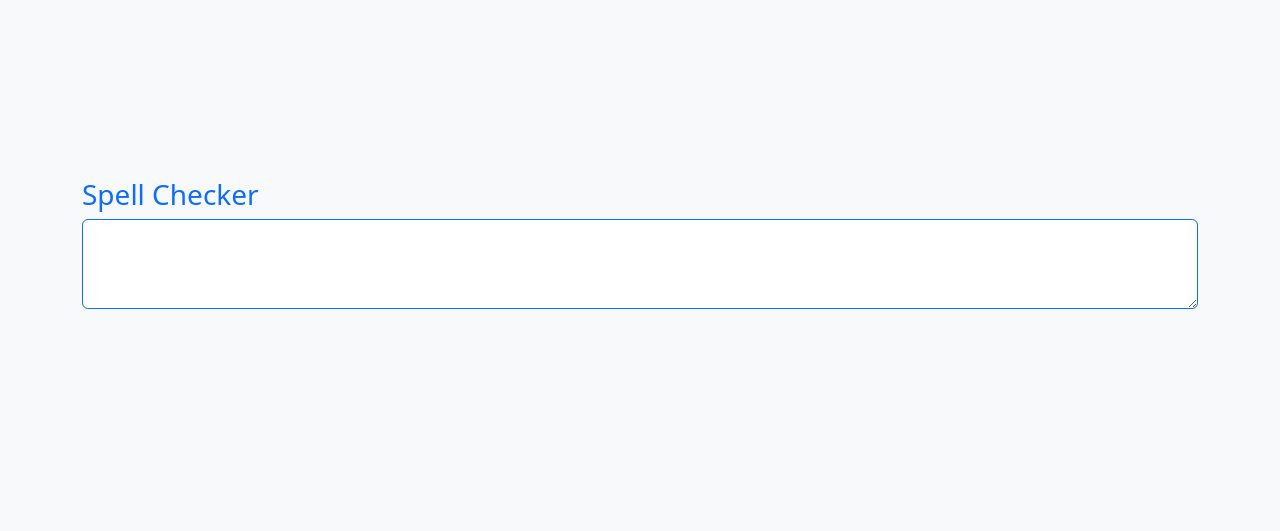
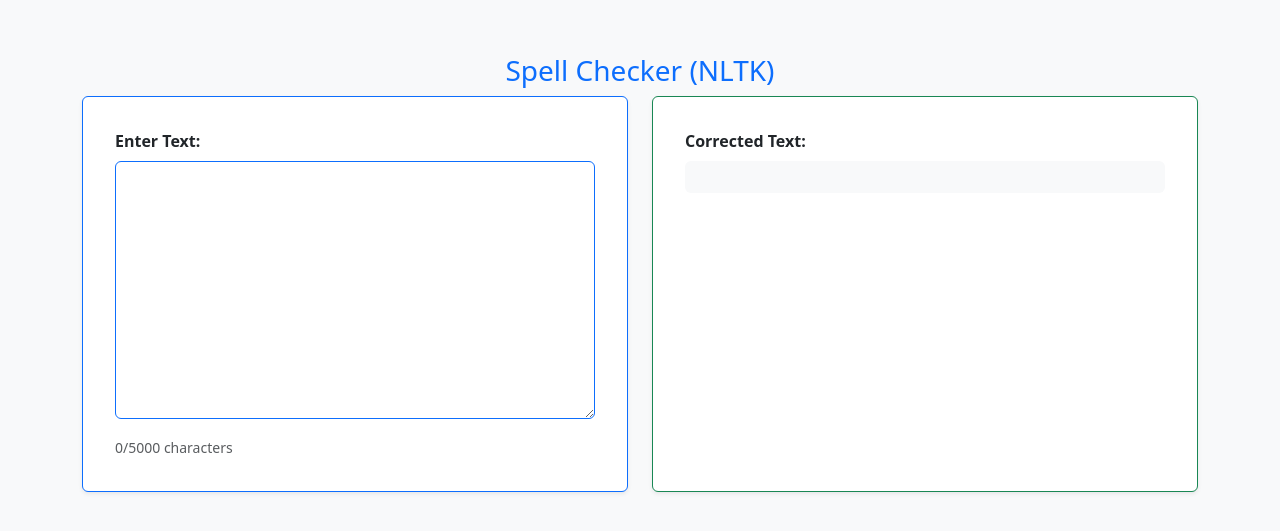
Before and after one commit to everhettoo/spelling-correction-webui, a React (Create React App) app: page / in a window 1280 px wide. Shown: the part 139-670 px from the top of the page. Built offline with nearby package versions, Linux system fonts and the light colour scheme.

Commit message:
phang ui update

```diff
--- a/src/components/TextCorrectionInput.js
+++ b/src/components/TextCorrectionInput.js
@@ -1,111 +1,116 @@
 import React, { useState, useEffect } from "react";
 import axios from "axios";
-import { Container, Form, Dropdown } from "react-bootstrap";
+import { Container, Form, Card, Row, Col, Badge, Button } from "react-bootstrap";
 
 const TextCorrectionInput = () => {
-  const [text, setText] = useState("");
-  const [corrections, setCorrections] = useState(new Map());
+  const [inputText, setInputText] = useState("");
+  const [corrections, setCorrections] = useState({});
   const [selectedWord, setSelectedWord] = useState(null);
   const [suggestions, setSuggestions] = useState([]);
+  const [showSuggestions, setShowSuggestions] = useState(false);
 
   useEffect(() => {
-    if (text.trim()) {
+    if (inputText.trim()) {
       axios
-        .post("http://localhost:8080/api/process1", { text })
+        .post("http://localhost:8000/review", { input_text: inputText })
         .then(response => {
-          console.log("Backend Response:", response.data.doc);
-
-          let paragraphs = response.data.doc.paragraphs;
-          let input = "";
-          let token_suggestion = new Map();
-
-          paragraphs.forEach(paragraph => {
+          let tokenSuggestions = {};
+          response.data.doc.paragraphs.forEach(paragraph => {
             paragraph.sentences.forEach(sentence => {
               sentence.tokens.forEach(token => {
-                input += " " + token.source;
-
-                if (token.suggestions) {
-                  let suggestion_list = token.suggestions;
-                  let newSuggestions = [];
-
-                  for (let i = 0; i <= 8; i++) {
-                    if (suggestion_list[`value${i}`]) {
-                      newSuggestions.push(suggestion_list[`value${i}`]);
-                    }
-                  }
-
-                  if (newSuggestions.length > 0) {
-                    token_suggestion.set(token.source, newSuggestions);
-                  }
+                if (token.suggestions && Object.keys(token.suggestions).length > 0) {
+                  tokenSuggestions[token.source] = Object.values(token.suggestions);
                 }
               });
             });
           });
-
-          console.log("Token Suggestions:", token_suggestion);
-          setCorrections(token_suggestion);
+          setCorrections(tokenSuggestions);
         })
         .catch(error => console.error("Error fetching corrections:", error));
     }
-  }, [text]);
+  }, [inputText]);
 
   const handleWordClick = (word) => {
-    if (corrections.has(word)) {
+    if (corrections[word]) {
       setSelectedWord(word);
-      setSuggestions(corrections.get(word) || []);
+      setSuggestions(corrections[word]);
+      setShowSuggestions(true);
     }
   };
 
   const handleSuggestionClick = (suggestion) => {
+    setInputText((prevText) => {
       const regex = new RegExp(`\\b${selectedWord}\\b`, "g");
-    setText((prevText) => prevText.replace(regex, suggestion));
+      return prevText.replace(regex, suggestion);
+    });
     setSelectedWord(null);
     setSuggestions([]);
+    setShowSuggestions(false);
   };
 
   return (
     <Container className="mt-4">
-      <h3 className="text-primary">Spell Checker</h3>
-
+      <h3 className="text-primary text-center">Spell Checker (NLTK)</h3>
+      <Row className="d-flex align-items-stretch">
+        <Col md={6} className="d-flex">
+          <Card className="p-3 border-primary shadow-sm flex-fill">
+            <Card.Body>
+              <Form.Label className="fw-bold">Enter Text:</Form.Label>
               <Form.Control
                 as="textarea"
-        rows={3}
-        value={text}
-        onChange={(e) => setText(e.target.value)}
+                rows={10}
+                value={inputText}
+                onChange={(e) => {
+                  if (e.target.value.length <= 5000) {
+                    setInputText(e.target.value);
+                  }
+                }}
                 className="mb-3 border border-primary p-2"
                 style={{ fontSize: "16px" }}
+                spellCheck={false}
+                autoCorrect="off"
+                autoCapitalize="off"
               />
-
-      <p style={{ fontSize: "18px" }}>
-        {text.split(/\s+/).map((word, index) => {
-          const cleanedWord = word.replace(/[.,]/g, "");
-          return (
-            <span
-              key={index}
-              className={corrections.has(cleanedWord) ? "text-danger fw-bold" : ""}
-              style={{ cursor: corrections.has(cleanedWord) ? "pointer" : "default", marginRight: "5px" }}
+              <small className="text-muted">{inputText.length}/5000 characters</small>
+            </Card.Body>
+          </Card>
+        </Col>
+        <Col md={6} className="d-flex">
+          <Card className="p-3 border-success shadow-sm flex-fill">
+            <Card.Body>
+              <Form.Label className="fw-bold">Corrected Text:</Form.Label>
+              <div className="p-3 bg-light rounded" style={{ fontSize: "18px", whiteSpace: "pre-wrap", wordBreak: "break-word" }}>
+                {inputText.split(/(\s+)/).map((word, index) => {
+                  const cleanedWord = word.replace(/[^a-zA-Z]/g, "");
+                  return corrections[cleanedWord] ? (
+                    <span key={index} className="position-relative">
+                      <Badge
+                        bg="danger"
+                        className="px-2 py-1 me-1"
+                        style={{ cursor: "pointer" }}
                         onClick={() => handleWordClick(cleanedWord)}
                       >
-              {word}{" "}
+                        {word}
+                      </Badge>
+                      {showSuggestions && selectedWord === cleanedWord && (
+                        <div className="position-absolute bg-white border shadow rounded p-2" style={{ zIndex: 1000 }}>
+                          {suggestions.map((suggestion, idx) => (
+                            <Button key={idx} variant="light" className="d-block w-100 text-start" onClick={() => handleSuggestionClick(suggestion)}>
+                              {suggestion}
+                            </Button>
+                          ))}
+                        </div>
+                      )}
                     </span>
+                  ) : (
+                    <span key={index}>{word}</span>
                   );
                 })}
-      </p>
-
-      {selectedWord && (
-        <Dropdown show>
-          <Dropdown.Toggle variant="warning" id="dropdown-basic">
-            Suggestions for "{selectedWord}"
-          </Dropdown.Toggle>
-          <Dropdown.Menu>
-            {suggestions.map((suggestion, index) => (
-              <Dropdown.Item key={index} onClick={() => handleSuggestionClick(suggestion)}>
-                {suggestion}
-              </Dropdown.Item>
-            ))}
-          </Dropdown.Menu>
-        </Dropdown>
-      )}
+              </div>
+            </Card.Body>
+          </Card>
+        </Col>
+      </Row>
     </Container>
   );
 };
```
Also changed, not shown: 1 other file (tests, documents, lock files or other folders). Lines whose indentation alone changed are shown as unchanged.
